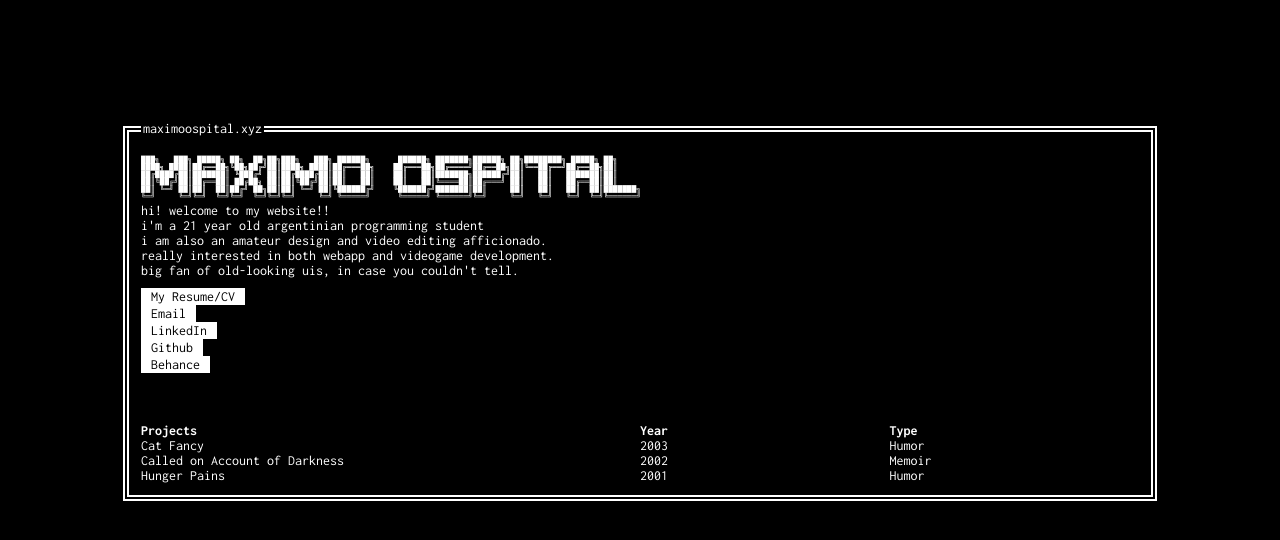
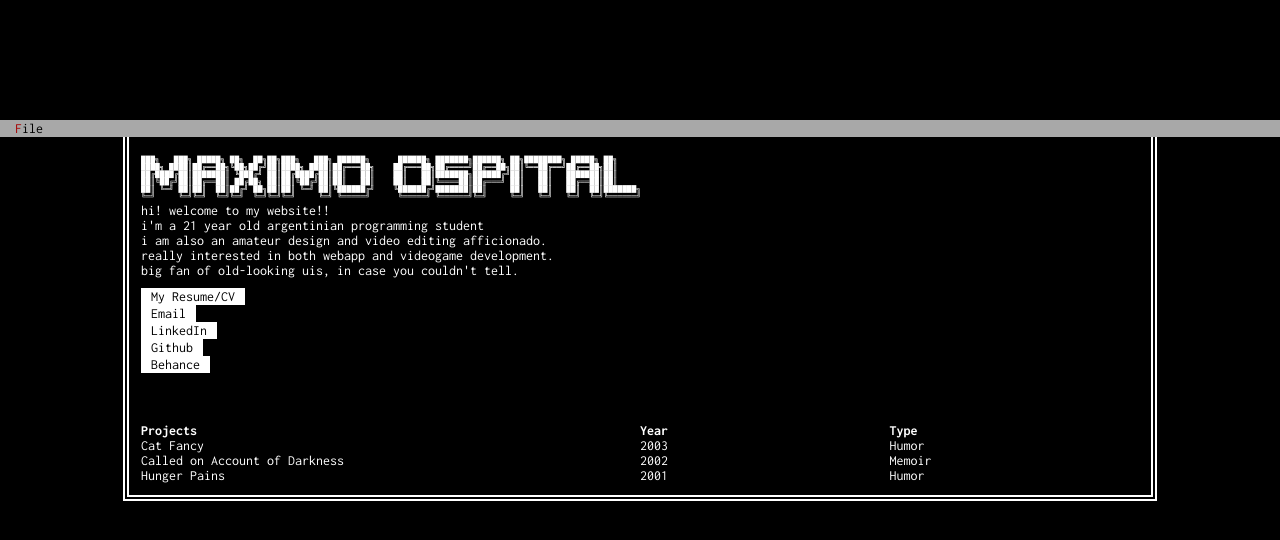
Before and after one commit to maximoospital/maximoospital.github.io, a Jekyll site: the page built from index.html, in a window 1280 px wide. Shown: the top 540 px of the page. Built offline with Jekyll 4.4.1, drawn with Linux system fonts in a browser that asks for light colours.

Commit message:
update ui

```diff
--- a/_data/social.yml
+++ b/_data/social.yml
@@ -5,6 +5,6 @@
 - title: LinkedIn
   url: http://linkedin.com/in/maximoospital
 - title: Github
-  url: http://github.com/lllychen/louie
+  url: http://github.com/maximoospital
 - title: Behance
   url: http://behance.com/maximoospital
--- a/_layouts/default.html
+++ b/_layouts/default.html
@@ -1,6 +1,18 @@
 <!DOCTYPE html>
 <html lang="{{ page.lang | default: site.lang | default: "en" }}">
   {% include head.html %}
+  <nav class="tui-nav">
+    <ul>
+        <li class="tui-dropdown">
+            <span class="red-168-text">F</span>ile
+            <div class="tui-dropdown-content">
+                <ul>
+                    <li><a href="#!"><span class="red-168-text">N</span>ew</a></li>
+                </ul>
+            </div>
+        </li>
+    </ul>
+  </nav>
 
   <body>
       <div class="container">
```
